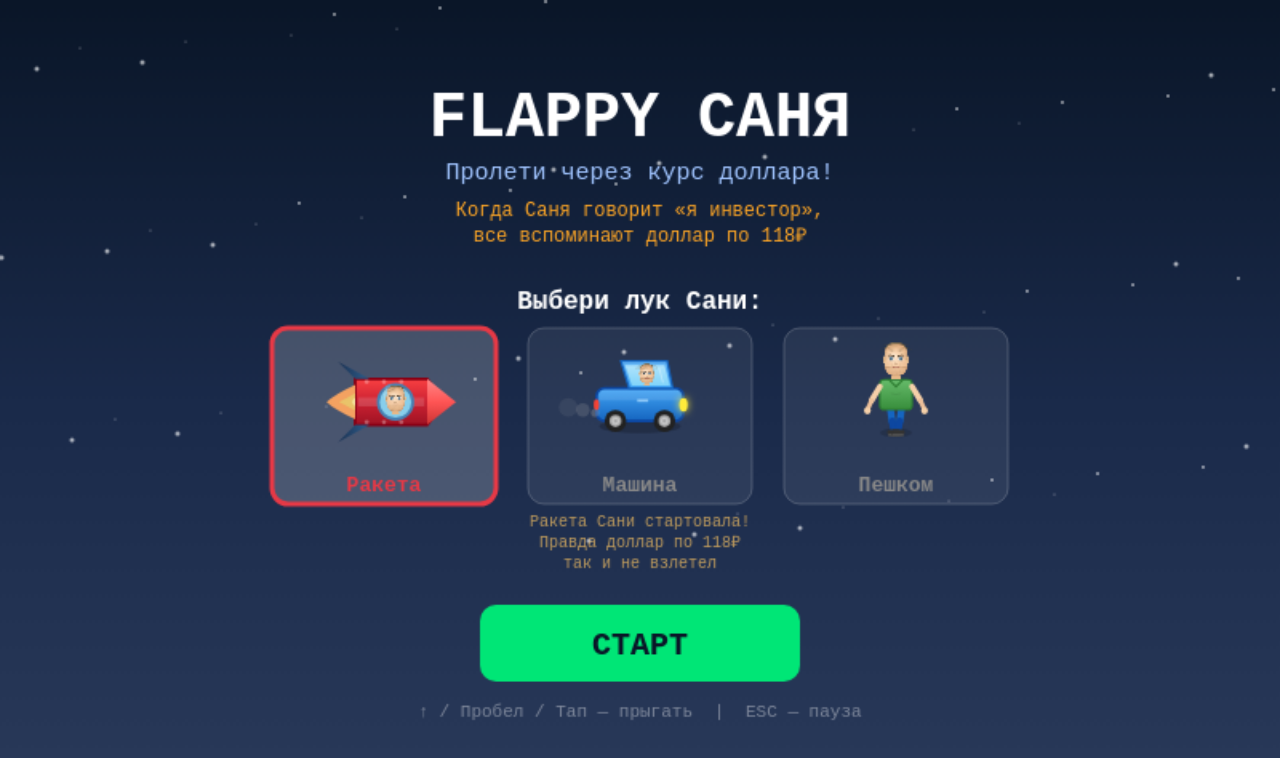
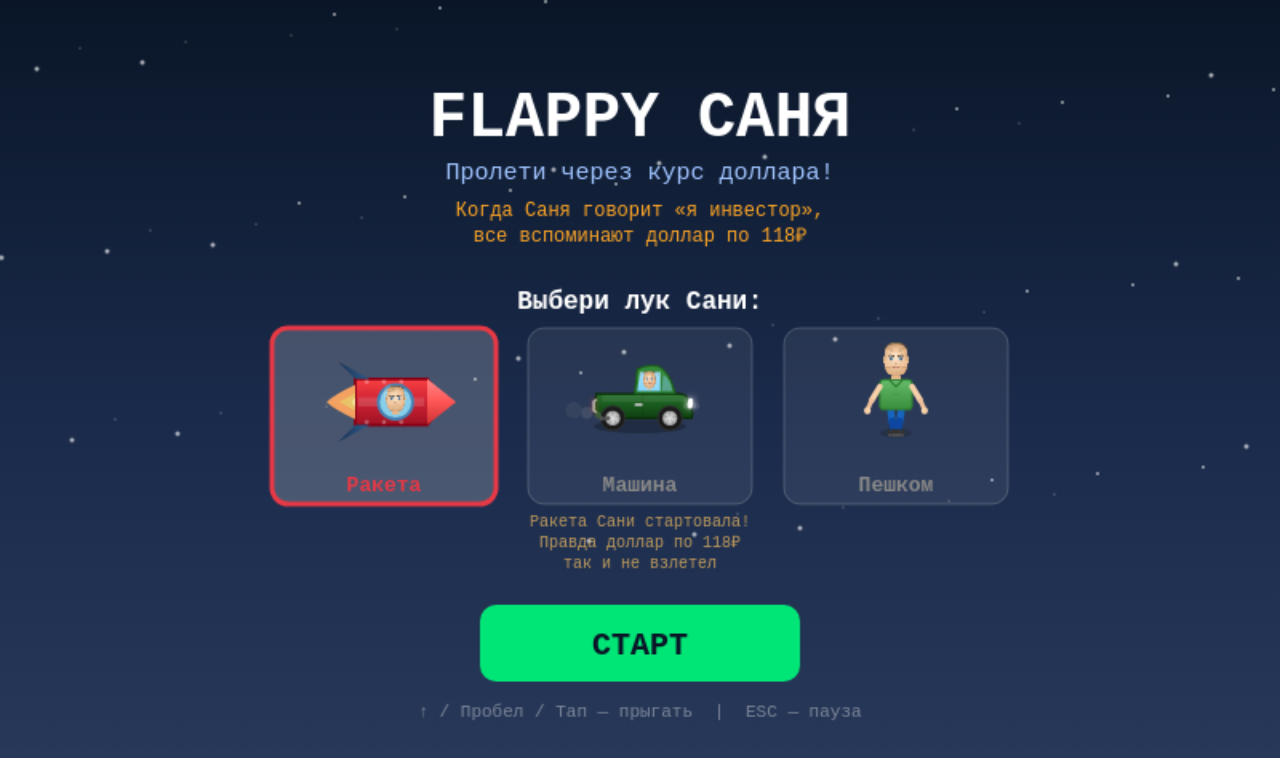
Before and after one commit to maresov/flappy-sanya, a plain HTML site: page index.html in a window 1280 px wide. Drawn offline with Linux system fonts and the light colour scheme; animation ran at ten frames a second.

Commit message:
Green Audi A5 coupe + HiDPI rendering for crisp graphics
- Car redesigned: green metallic Audi A5 coupe silhouette with
  swept roofline, LED headlights, DRL strips, 5-spoke alloy wheels,
  dual exhaust tips, Audi rings hint on grille
- Added devicePixelRatio support: canvas renders at native resolution
  then scales down via CSS, eliminating pixelation on retina screens

Co-Authored-By: Claude Opus 4.6 (1M context) <noreply@anthropic.com>

```diff
--- a/index.html
+++ b/index.html
@@ -149,10 +149,12 @@ function resizeCanvas() {
     PLAYER_SCALE = 2;
   }
 
-  canvas.width = CANVAS_W;
-  canvas.height = CANVAS_H;
+  const dpr = window.devicePixelRatio || 1;
+  canvas.width = CANVAS_W * dpr;
+  canvas.height = CANVAS_H * dpr;
   canvas.style.width = sw + 'px';
   canvas.style.height = sh + 'px';
+  ctx.setTransform(dpr, 0, 0, dpr, 0, 0);
 }
 resizeCanvas();
 window.addEventListener('resize', resizeCanvas);
@@ -620,111 +622,180 @@ function drawRocket(cx, cy, s) {
 function drawCar(cx, cy, s) {
   s = s || 1;
   // Shadow
-  ctx.fillStyle = 'rgba(0,0,0,0.2)';
+  ctx.fillStyle = 'rgba(0,0,0,0.25)';
   ctx.beginPath();
-  ctx.ellipse(cx, cy + 18 * s, 30 * s, 5 * s, 0, 0, Math.PI * 2);
+  ctx.ellipse(cx, cy + 18 * s, 34 * s, 5 * s, 0, 0, Math.PI * 2);
   ctx.fill();
 
-  // Car body with gradient
-  const bodyGrad = ctx.createLinearGradient(cx, cy - 10 * s, cx, cy + 14 * s);
-  bodyGrad.addColorStop(0, '#42A5F5');
-  bodyGrad.addColorStop(1, '#1565C0');
+  // Audi A5 coupe body — sleek, low profile, green
+  const bodyGrad = ctx.createLinearGradient(cx, cy - 12 * s, cx, cy + 14 * s);
+  bodyGrad.addColorStop(0, '#2E7D32');
+  bodyGrad.addColorStop(0.5, '#1B5E20');
+  bodyGrad.addColorStop(1, '#0D3B0F');
   ctx.fillStyle = bodyGrad;
   ctx.beginPath();
-  ctx.roundRect(cx - 32 * s, cy - 10 * s, 64 * s, 24 * s, 6 * s);
+  // Sleek coupe silhouette — longer, lower
+  ctx.moveTo(cx + 36 * s, cy + 4 * s);   // front bumper top
+  ctx.quadraticCurveTo(cx + 40 * s, cy + 6 * s, cx + 38 * s, cy + 12 * s); // front curve down
+  ctx.lineTo(cx - 30 * s, cy + 12 * s);  // bottom
+  ctx.quadraticCurveTo(cx - 34 * s, cy + 10 * s, cx - 34 * s, cy + 4 * s); // rear curve
+  ctx.lineTo(cx - 32 * s, cy - 6 * s);   // rear panel
+  ctx.lineTo(cx + 30 * s, cy - 6 * s);   // hood line
+  ctx.quadraticCurveTo(cx + 38 * s, cy - 4 * s, cx + 36 * s, cy + 4 * s);
+  ctx.closePath();
   ctx.fill();
-  ctx.strokeStyle = '#0D47A1'; ctx.lineWidth = 2 * s; ctx.stroke();
+  ctx.strokeStyle = '#0a2e0a'; ctx.lineWidth = 1.5 * s; ctx.stroke();
 
-  // Body shine
-  ctx.fillStyle = 'rgba(255,255,255,0.1)';
+  // Body highlight (metallic sheen)
+  ctx.fillStyle = 'rgba(255,255,255,0.08)';
   ctx.beginPath();
-  ctx.roundRect(cx - 30 * s, cy - 9 * s, 60 * s, 8 * s, [4 * s, 4 * s, 0, 0]);
+  ctx.moveTo(cx - 28 * s, cy - 5 * s);
+  ctx.lineTo(cx + 32 * s, cy - 5 * s);
+  ctx.quadraticCurveTo(cx + 36 * s, cy - 3 * s, cx + 34 * s, cy);
+  ctx.lineTo(cx - 28 * s, cy);
+  ctx.closePath();
   ctx.fill();
 
-  // Roof/cabin with gradient
-  const roofGrad = ctx.createLinearGradient(cx, cy - 30 * s, cx, cy - 10 * s);
-  roofGrad.addColorStop(0, '#64B5F6');
-  roofGrad.addColorStop(1, '#42A5F5');
+  // Roof/cabin — Audi A5 coupe roofline (low, swept back)
+  const roofGrad = ctx.createLinearGradient(cx, cy - 28 * s, cx, cy - 6 * s);
+  roofGrad.addColorStop(0, '#388E3C');
+  roofGrad.addColorStop(1, '#2E7D32');
   ctx.fillStyle = roofGrad;
   ctx.beginPath();
-  ctx.moveTo(cx - 8 * s, cy - 10 * s);
-  ctx.lineTo(cx - 14 * s, cy - 30 * s);
-  ctx.lineTo(cx + 20 * s, cy - 30 * s);
-  ctx.lineTo(cx + 24 * s, cy - 10 * s);
+  ctx.moveTo(cx - 4 * s, cy - 6 * s);     // A-pillar base
+  ctx.lineTo(cx - 2 * s, cy - 24 * s);     // A-pillar top
+  ctx.quadraticCurveTo(cx + 6 * s, cy - 28 * s, cx + 14 * s, cy - 26 * s); // roof arc
+  ctx.quadraticCurveTo(cx + 22 * s, cy - 22 * s, cx + 26 * s, cy - 6 * s); // C-pillar sweep
   ctx.closePath();
   ctx.fill();
-  ctx.strokeStyle = '#1565C0'; ctx.lineWidth = 1.5 * s; ctx.stroke();
+  ctx.strokeStyle = '#1a5c1a'; ctx.lineWidth = 1.2 * s; ctx.stroke();
 
-  // Windshield
-  const windGrad = ctx.createLinearGradient(cx, cy - 28 * s, cx, cy - 12 * s);
+  // Rear window (small, coupe style)
+  ctx.fillStyle = 'rgba(130,200,230,0.5)';
+  ctx.beginPath();
+  ctx.moveTo(cx + 16 * s, cy - 8 * s);
+  ctx.lineTo(cx + 17 * s, cy - 20 * s);
+  ctx.quadraticCurveTo(cx + 22 * s, cy - 18 * s, cx + 24 * s, cy - 8 * s);
+  ctx.closePath();
+  ctx.fill();
+
+  // Windshield — wider, sportier angle
+  const windGrad = ctx.createLinearGradient(cx, cy - 26 * s, cx, cy - 8 * s);
   windGrad.addColorStop(0, '#B3E5FC');
   windGrad.addColorStop(1, '#81D4FA');
   ctx.fillStyle = windGrad;
   ctx.beginPath();
-  ctx.moveTo(cx - 6 * s, cy - 12 * s);
-  ctx.lineTo(cx - 11 * s, cy - 27 * s);
-  ctx.lineTo(cx + 18 * s, cy - 27 * s);
-  ctx.lineTo(cx + 22 * s, cy - 12 * s);
+  ctx.moveTo(cx - 2 * s, cy - 8 * s);
+  ctx.lineTo(cx, cy - 22 * s);
+  ctx.lineTo(cx + 15 * s, cy - 22 * s);
+  ctx.lineTo(cx + 15 * s, cy - 8 * s);
   ctx.closePath();
   ctx.fill();
 
   // Windshield reflection
-  ctx.strokeStyle = 'rgba(255,255,255,0.4)'; ctx.lineWidth = 1 * s;
+  ctx.strokeStyle = 'rgba(255,255,255,0.35)'; ctx.lineWidth = 0.8 * s;
   ctx.beginPath();
-  ctx.moveTo(cx + 14 * s, cy - 25 * s);
-  ctx.lineTo(cx + 17 * s, cy - 14 * s);
+  ctx.moveTo(cx + 10 * s, cy - 20 * s);
+  ctx.lineTo(cx + 12 * s, cy - 10 * s);
   ctx.stroke();
 
   // Sasha in windshield
-  drawSashaFace(cx + 5 * s, cy - 19 * s, 16 * s);
+  drawSashaFace(cx + 7 * s, cy - 15 * s, 14 * s);
 
-  // Door handle
-  ctx.fillStyle = '#90CAF9';
-  ctx.fillRect(cx - 2 * s, cy - 2 * s, 8 * s, 2 * s);
+  // Door line
+  ctx.strokeStyle = 'rgba(0,0,0,0.15)'; ctx.lineWidth = 0.8 * s;
+  ctx.beginPath();
+  ctx.moveTo(cx + 2 * s, cy - 6 * s);
+  ctx.lineTo(cx + 2 * s, cy + 10 * s);
+  ctx.stroke();
 
-  // Wheels with detail
-  [[-18], [18]].forEach(([wx]) => {
+  // Door handle (chrome)
+  ctx.fillStyle = '#c0c0c0';
+  ctx.beginPath();
+  ctx.roundRect(cx - 4 * s, cy + 1 * s, 6 * s, 2 * s, 1 * s);
+  ctx.fill();
+
+  // Audi rings hint (front grille area)
+  ctx.strokeStyle = 'rgba(200,200,200,0.4)'; ctx.lineWidth = 0.6 * s;
+  for (let i = 0; i < 4; i++) {
+    ctx.beginPath();
+    ctx.arc(cx + (34 + i * 2.5) * s, cy + 3 * s, 1.5 * s, 0, Math.PI * 2);
+    ctx.stroke();
+  }
+
+  // Wheels — sportier, bigger
+  [[-20], [22]].forEach(([wx]) => {
     // Tire
-    ctx.fillStyle = '#222';
+    ctx.fillStyle = '#1a1a1a';
     ctx.beginPath();
-    ctx.arc(cx + wx * s, cy + 14 * s, 8 * s, 0, Math.PI * 2);
+    ctx.arc(cx + wx * s, cy + 12 * s, 9 * s, 0, Math.PI * 2);
     ctx.fill();
-    // Rim
-    const rimGrad = ctx.createRadialGradient(cx + wx * s, cy + 14 * s, 1 * s, cx + wx * s, cy + 14 * s, 5 * s);
-    rimGrad.addColorStop(0, '#e0e0e0');
+    // Tire sidewall
+    ctx.strokeStyle = '#333'; ctx.lineWidth = 1 * s;
+    ctx.stroke();
+    // Rim — 5-spoke alloy style
+    const rimGrad = ctx.createRadialGradient(cx + wx * s, cy + 12 * s, 0, cx + wx * s, cy + 12 * s, 6 * s);
+    rimGrad.addColorStop(0, '#f0f0f0');
+    rimGrad.addColorStop(0.6, '#c0c0c0');
     rimGrad.addColorStop(1, '#888');
     ctx.fillStyle = rimGrad;
     ctx.beginPath();
-    ctx.arc(cx + wx * s, cy + 14 * s, 4.5 * s, 0, Math.PI * 2);
+    ctx.arc(cx + wx * s, cy + 12 * s, 5.5 * s, 0, Math.PI * 2);
     ctx.fill();
-    // Hub
-    ctx.fillStyle = '#aaa';
+    // Spokes
+    ctx.strokeStyle = 'rgba(80,80,80,0.4)'; ctx.lineWidth = 0.8 * s;
+    for (let j = 0; j < 5; j++) {
+      const a = j * Math.PI * 2 / 5 - Math.PI / 2;
+      ctx.beginPath();
+      ctx.moveTo(cx + wx * s, cy + 12 * s);
+      ctx.lineTo(cx + wx * s + Math.cos(a) * 5 * s, cy + 12 * s + Math.sin(a) * 5 * s);
+      ctx.stroke();
+    }
+    // Center cap
+    ctx.fillStyle = '#ddd';
     ctx.beginPath();
-    ctx.arc(cx + wx * s, cy + 14 * s, 1.5 * s, 0, Math.PI * 2);
+    ctx.arc(cx + wx * s, cy + 12 * s, 1.5 * s, 0, Math.PI * 2);
     ctx.fill();
   });
 
-  // Headlights
-  ctx.fillStyle = '#FFEB3B';
-  ctx.shadowColor = '#FFEB3B'; ctx.shadowBlur = 6 * s;
+  // Headlights — LED style
+  ctx.fillStyle = '#fff';
+  ctx.shadowColor = '#fff'; ctx.shadowBlur = 5 * s;
   ctx.beginPath();
-  ctx.ellipse(cx + 32 * s, cy + 2 * s, 3 * s, 5 * s, 0, 0, Math.PI * 2);
+  ctx.ellipse(cx + 37 * s, cy + 1 * s, 2 * s, 4 * s, 0.1, 0, Math.PI * 2);
   ctx.fill();
   ctx.shadowBlur = 0;
+  // DRL strip
+  ctx.strokeStyle = 'rgba(255,255,255,0.6)'; ctx.lineWidth = 1 * s;
+  ctx.beginPath();
+  ctx.moveTo(cx + 35 * s, cy - 3 * s);
+  ctx.lineTo(cx + 38 * s, cy - 1 * s);
+  ctx.stroke();
 
-  // Tail light
+  // Tail lights — LED strip
   ctx.fillStyle = '#f44336';
+  ctx.shadowColor = '#f44336'; ctx.shadowBlur = 4 * s;
   ctx.beginPath();
-  ctx.ellipse(cx - 32 * s, cy + 2 * s, 2 * s, 4 * s, 0, 0, Math.PI * 2);
-  ctx.fill();
+  ctx.moveTo(cx - 32 * s, cy - 2 * s);
+  ctx.lineTo(cx - 34 * s, cy);
+  ctx.lineTo(cx - 34 * s, cy + 6 * s);
+  ctx.lineTo(cx - 32 * s, cy + 8 * s);
+  ctx.lineWidth = 2 * s;
+  ctx.stroke();
+  ctx.shadowBlur = 0;
+
+  // Exhaust tips (dual)
+  ctx.fillStyle = '#555';
+  ctx.beginPath(); ctx.ellipse(cx - 28 * s, cy + 12 * s, 2 * s, 1.5 * s, 0, 0, Math.PI * 2); ctx.fill();
+  ctx.beginPath(); ctx.ellipse(cx - 24 * s, cy + 12 * s, 2 * s, 1.5 * s, 0, 0, Math.PI * 2); ctx.fill();
 
   // Exhaust puffs
   const t = Date.now() / 200;
   for (let i = 0; i < 3; i++) {
-    const px = cx - 36 * s - i * 8 * s - Math.sin(t + i) * 3 * s;
-    const py = cy + 8 * s - i * 2 * s;
-    const pr = (3 + i * 2) * s;
-    ctx.fillStyle = `rgba(180,180,180,${0.3 - i * 0.1})`;
+    const px = cx - 34 * s - i * 7 * s - Math.sin(t + i) * 3 * s;
+    const py = cy + 10 * s - i * 2 * s;
+    const pr = (2.5 + i * 1.8) * s;
+    ctx.fillStyle = `rgba(180,180,180,${0.25 - i * 0.08})`;
     ctx.beginPath();
     ctx.arc(px, py, pr, 0, Math.PI * 2);
     ctx.fill();
@@ -970,7 +1041,7 @@ function drawMenu() {
   const P = IS_PORTRAIT;
   const cx = CANVAS_W / 2;
   const skins = ['Ракета', 'Машина', 'Пешком'];
-  const skinColors = ['#e63946', '#2196F3', '#4CAF50'];
+  const skinColors = ['#e63946', '#2E7D32', '#4CAF50'];
 
   if (P) {
     // ===== PORTRAIT: Fill entire screen, button pinned to bottom =====
```
